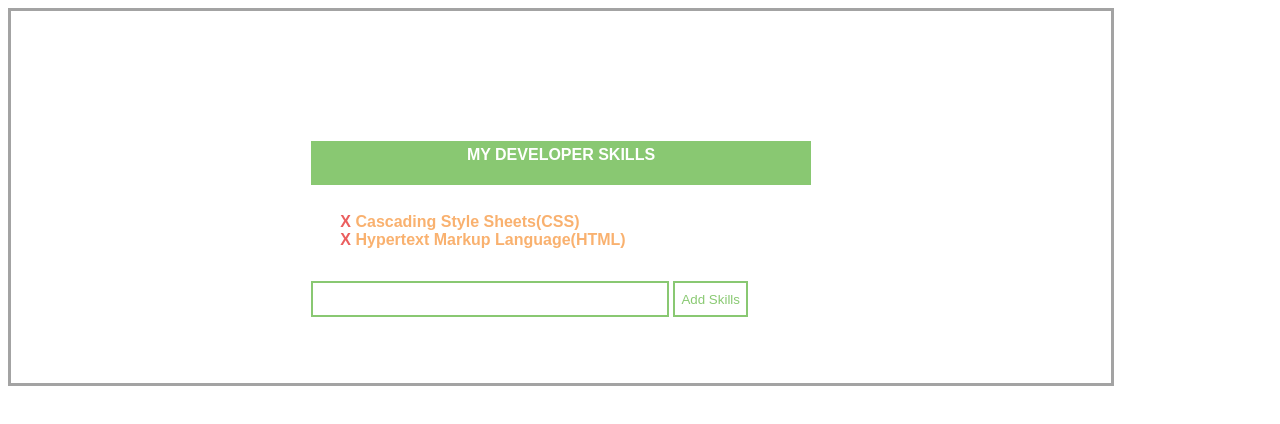
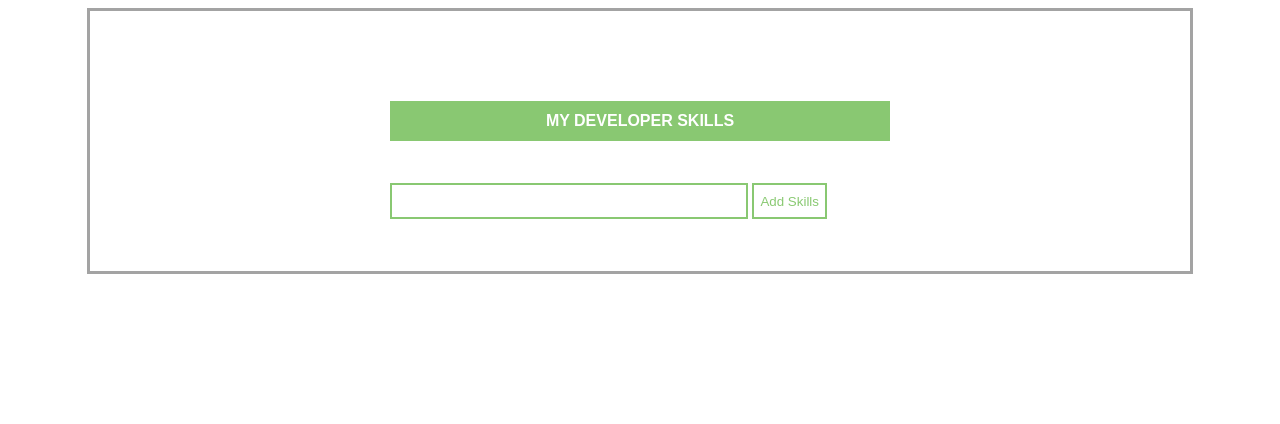
Before and after one commit to logan858/my-dev-skills-lab, a plain HTML site: page index.html in a window 1280 px wide. Drawn offline with nearby package versions, Linux system fonts and the light colour scheme.

Commit message:
local storage functionality added

```diff
--- a/css/main.css
+++ b/css/main.css
@@ -1,10 +1,12 @@
 #main-cont {
+    margin: 0 auto;
     font-family: Arial, Helvetica, sans-serif;
     font-weight: 600;
     display: grid;
     grid-template: 1fr 1fr 1fr 1fr / 1fr 2fr 1fr;
     border:rgb(163, 163, 163) solid 3px;
     max-width: 1000px;
+    max-height: 600px;
     padding: 50px;
     align-items: center;
 }
@@ -14,8 +16,10 @@
     color: white;
     grid-row: 2 / 3;
     grid-column: 2 / 3;
-    text-align: center;
-    height: 50%;
+    height: 30px;
+    display: flex;
+    justify-content: center;
+    align-items: center;
 }
 #skill-list {
     color:rgba(247, 158, 75, 0.8);
@@ -25,7 +29,6 @@
 li::marker {
     content: "X";
     color: rgb(235, 94, 94);
-    margin-left: 0;
 }
 #inputs {
     grid-row: 4 / 5;
--- a/index.html
+++ b/index.html
@@ -17,8 +17,8 @@
         <div id="dev-skills">MY DEVELOPER SKILLS</div><br/>
         <div id="skill-list">
             <ul>
-                <li>&nbsp;Cascading Style Sheets(CSS)</li>
-                <li>&nbsp;Hypertext Markup Language(HTML)</li>
+                <!--<li>&nbsp;Cascading Style Sheets(CSS)</li>
+                <li>&nbsp;Hypertext Markup Language(HTML)</li>-->
             </ul>
         </div>
         <div id="inputs">
--- a/js/main.js
+++ b/js/main.js
@@ -2,7 +2,19 @@ let $inputField = $("input")
 
 $("#button").on("click", function() {
     let $inputValue = $("input").val();
-    console.log($inputValue)
     $inputField.val("")
     $("ul").append("<li>" + $inputValue + "</li>")
+    localStorage.setItem($inputValue, $inputValue)
 })
+
+//removes item lists, even if dynamically created.
+//.on's 2nd parameter "li", allows the deletion of dynamically created elements, the $("#skill-list ul" selector must target the parent container)
+$("#skill-list ul").on("click", "li", function(event) {
+    localStorage.removeItem($(this).text())
+    $(this).closest("li").remove();
+})
+
+
+for(i = 0; i < localStorage.length; i++) {
+    $("ul").append("<li>" + localStorage.key(i) + "</li>")
+}
```
